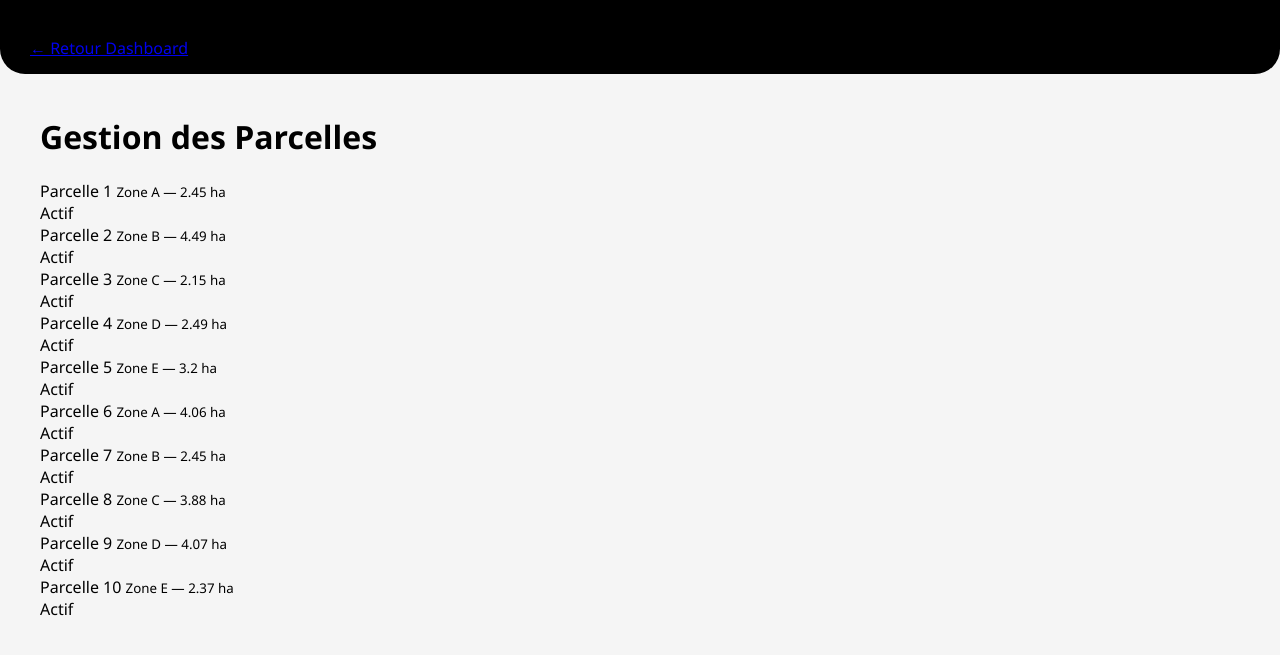
After one commit to El-lulu/Projet-d-tude-B2B, a Flask app: page /parcelles in a window 1280 px wide. The commit adds this page. Shown: the top 655 px of the page. Run offline with Flask 3, Linux system fonts and the light colour scheme; data comes from the database, SQL or seed files in the repository.

Commit message:
Finalisation de la page principal

```diff
--- a/app.py
+++ b/app.py
@@ -20,5 +20,28 @@ def index():
 
     return render_template('main.html', meteo=meteo, parcelles=parcelles, alertes_critiques=alertes_critiques)
 
+
+@app.route('/parcelles')
+def page_parcelles():
+    bdd = get_db_connection()
+    liste = bdd.execute('SELECT * FROM parcelles').fetchall()
+    bdd.close()
+    return render_template('parcelles.html', parcelles=liste)
+
+@app.route('/alerte')
+def page_alerte():
+    bdd = get_db_connection()
+    toutes_alertes = bdd.execute('SELECT * FROM alertes ORDER BY date DESC').fetchall()
+    bdd.close()
+    return render_template('alerte.html', alertes=toutes_alertes)
+
+@app.route('/meteo')
+def page_meteo():
+    bdd = get_db_connection()
+    historique_meteo = bdd.execute('SELECT * FROM meteo ORDER BY date DESC').fetchall()
+    bdd.close()
+    return render_template('meteo.html', meteo_list=historique_meteo)
+
+
 if __name__ == '__main__':
     app.run(debug=True)
--- a/static/style.css
+++ b/static/style.css
@@ -1,9 +1,3 @@
-:root {
-    --agriski-blue: #3f51b5;
-    --agriski-dark: #000000;
-    --text-main: #2c3e50;
-}
-
 body {
     font-family: 'Segoe UI', sans-serif;
     margin: 0;
@@ -12,14 +6,14 @@ body {
 }
 
 .nav_bar {
-    background-color: var(--agriski-dark);
+    background-color: #000000;
     padding: 15px 30px;
     border-bottom-left-radius: 25px;
     border-bottom-right-radius: 25px;
 }
 
 .logo {
-    background-color: var(--agriski-blue);
+    background-color: #3f51b5;
     color: rgb(0, 0, 0);
     padding: 8px 25px;
     border-radius: 20px;
@@ -93,7 +87,7 @@ body {
 }
 
 .dashboard_main {
-    background-color: var(--text-main);
+    background-color: #2c3e50;
     color: white;
     text-align: center;
     padding: 12px;
@@ -114,7 +108,7 @@ body {
     min-width: 280px;
     height: 150px;
     flex-shrink: 0;
-    border: 2px solid var(--agriski-blue);
+    border: 2px solid #3f51b5;
     border-radius: 15px;
     padding: 15px;
     display: flex;
@@ -127,7 +121,7 @@ body {
 
 .nav_link {
     text-decoration: none;
-    color: var(--agriski-blue);
+    color: #3f51b5;
     margin: 30px;
     font-weight: bold;
 }
--- a/templates/main.html
+++ b/templates/main.html
@@ -11,9 +11,9 @@
     <header class="nav_bar">
         <div class="logo">AGRI_LTY</div>
         <a href="/" class="nav_link">Tableau de Bord</a>
-        <a href="#" class="nav_link">Mes Parcelles</a>
-        <a href="#" class="nav_link">Alerte</a>
-        <a href="#" class="nav_link">Météo</a>
+        <a href="/parcelles" class="nav_link">Mes Parcelles</a>
+        <a href="/alerte" class="nav_link">Alerte</a>
+        <a href="/meteo" class="nav_link">Météo</a>
     </header>
 
     <main class="container">
--- /dev/null
+++ b/templates/parcelles.html
@@ -0,0 +1,31 @@
+<!DOCTYPE html>
+<html lang="fr">
+<head>
+    <meta charset="UTF-8">
+    <title>Mes Parcelles - AGRISKI</title>
+    <link rel="stylesheet" href="{{ url_for('static', filename='style.css') }}">
+</head>
+<body>
+    <header class="nav_bar">
+        <div class="brand">AGRI_LTY</div>
+        <a href="/" class="back-link">← Retour Dashboard</a>
+    </header>
+
+    <main class="container">
+        <h1 class="section-title">Gestion des Parcelles</h1>
+
+        <div class="list-vertical">
+            {% for p in parcelles %}
+            <div class="parcelle-item">
+                <div class="parcelle-info">
+                    <span class="parcelle-name">{{ p['nom'] }}</span>
+                    <small>{{ p['localisation'] }} — {{ p['surface_ha'] }} ha</small>
+                </div>
+                <!-- Un petit badge pour le style -->
+                <div class="status-badge">Actif</div>
+            </div>
+            {% endfor %}
+        </div>
+    </main>
+</body>
+</html>
```
Also changed, not shown: templates/alerte.html (added), templates/meteo.html (added).
